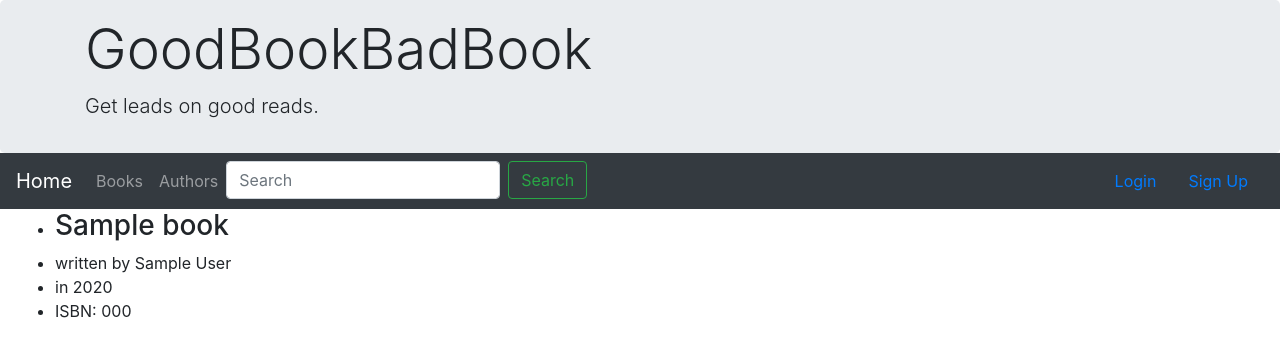
After one commit to kevinhynes/goodbookbadbook, a Flask app: template templates/book.html in a window 1280 px wide. The commit adds this page. Shown: the top 357 px of the page. Run offline with Flask 2, Linux system fonts and the light colour scheme; the template is opened without the code that fills it: most values are stand-ins (such as "Sample title", 1, 10 or a date in 2020); some libraries are stand-ins or nearby versions.

```diff
--- a/application.py
+++ b/application.py
@@ -10,8 +10,11 @@ app = Flask(__name__)
 
 
 # Check for environment variable
-if not os.getenv("DATABASE_URL"):
-    raise RuntimeError("DATABASE_URL is not set")
+# if not os.getenv("DATABASE_URL"):
+#     raise RuntimeError("DATABASE_URL is not set")
+
+DATABASE_URL = "postgres://xqmbmqkcvpavvs:17f6f6f690bb777e4d484e3ee441e3b4d8c88591d239a9beb49aca4599863b97@ec2-52-70-15-120.compute-1.amazonaws.com:5432/dfg72kp1ckutig"
+app.config["DATABASE_URL"] = DATABASE_URL
 
 # Configure session to use filesystem
 app.config["SESSION_PERMANENT"] = False
@@ -19,13 +22,15 @@ app.config["SESSION_TYPE"] = "filesystem"
 Session(app)
 
 # Set up database
-engine = create_engine(os.getenv("DATABASE_URL"))
+# engine = create_engine(os.getenv("DATABASE_URL"))
+engine = create_engine(DATABASE_URL)
 db = scoped_session(sessionmaker(bind=engine))
 
 
 def login_required(route_func):
     @functools.wraps(route_func)  # returns wrapper as route_func (?).
     def wrapper(*args, **kwargs):
+        print(f"wrapper flashes: {session.get('_flashes', [])}", flush=True)
         if "logged_in" in session:
             return route_func(*args, **kwargs)
         else:
@@ -36,22 +41,38 @@ def login_required(route_func):
 
 @app.route("/")
 def index():
+    print(f"index flashes: {session.get('_flashes', [])}", flush=True)
     return render_template("index.html", logged_in=session.get("logged_in", False))
 
+
 @app.route("/main")
+@login_required
 def main():
+    print(f"main flashes: {session.get('_flashes', [])}", flush=True)
     return render_template("main.html", logged_in=session.get("logged_in", False))
+
 
 @app.route("/books")
 @login_required  # calls wrapper() with arguments to books().
 def books():
+    print(f"books flashes: {session.get('_flashes', [])}", flush=True)
     books = db.execute("SELECT * from Books").fetchall()
     return render_template("books.html", books=books, logged_in=session.get("logged_in", False))
+
+
+@app.route("/books/<int:book_id>")
+@login_required  # calls wrapper() with arguments to books().
+def book(book_id):
+    print(f"book flashes: {session.get('_flashes', [])}", flush=True)
+    book = db.execute("SELECT * from Books WHERE id = :book_id", {"book_id": book_id}).fetchone()
+    print(f"book() /books/book_id {book}", flush=True)
+    return render_template("book.html", book=book, logged_in=session.get("logged_in", False))
 
 
 @app.route("/authors")
 @login_required  # calls wrapper() with arguments to authors().
 def authors():
+    print(f"authors flashes: {session.get('_flashes', [])}", flush=True)
     books = db.execute("SELECT * from Books").fetchall()
     return render_template("authors.html", books=books, logged_in=session.get("logged_in", False))
 
@@ -61,11 +82,10 @@ def signup():
     username = request.form.get("username")
     pwd = request.form.get("pwd")
     repeat_pwd = request.form.get("repeat_pwd")
+    print(f"signup flashes: {session.get('_flashes', [])}", flush=True)
     if request.method == "POST":
-        print(f"POST {username}", flush=True)
         if validate_registration(username, pwd, repeat_pwd):
             hash = generate_password_hash(pwd)
-            print(f"registration validated {username, pwd, hash}", flush=True)
             db.execute("INSERT INTO Users(Username, Hash) VALUES (:username, :hash)",
                        {"username": username, "hash": hash})
             db.commit()
@@ -77,7 +97,7 @@ def signup():
 def validate_registration(username, pwd, repeat_pwd):
     existing_user = db.execute("SELECT * from Users WHERE Username = :username",
                                {"username": username}).fetchone()
-    print(f"validate_registration {existing_user}")
+    print(f"validate_registration flashes: {session.get('_flashes', [])}", flush=True)
     if existing_user:
         flash("Username unavailable.", category="error")
         return False
@@ -97,26 +117,28 @@ def validate_registration(username, pwd, repeat_pwd):
 def login():
     username = request.form.get("username")
     pwd = request.form.get("pwd")
+    print(f"login flashes: {session.get('_flashes', [])}", flush=True)
+
     if request.method == "POST":
         existing_user = db.execute("SELECT * from Users WHERE Username = :username",
                                    {"username": username}).fetchone()
-        print(f"login() POST, existing_user: {existing_user}", flush=True)
         if not existing_user:
             flash("No user found. Please sign up first.", category="error")
             return redirect(url_for('signup'))
         if not check_password_hash(existing_user.hash, pwd):
             flash("Incorrect password.", category="error")
+            return
         else:
             session["logged_in"] = True
             flash("Login successful. Thank you for using GoodBookBadBook.", category="success")
-            print(f"login() POST")
             return redirect(url_for('main'))
     return render_template("login.html")
 
 
 @app.route("/logout")
 def logout():
-    session.pop("_flashes", None)
+    # session.pop("_flashes", None)
+    print(f"logout flashes: {session.get('_flashes', [])}", flush=True)
     session.pop("logged_in", None)
     flash("You have successfully been logged out. Come back soon!", category="success")
     return render_template("logout.html", logged_in=session.get("logged_in", False))
--- /dev/null
+++ b/templates/book.html
@@ -0,0 +1,17 @@
+{% extends "layout.html" %}
+
+{% block title %}
+    Book
+{% endblock %}
+
+{% block body %}
+  <div class="container-fluid">
+    <ul>
+      <li><h3>{{ book.title }}</h3></li>
+      <li>written by {{ book.author }}</li>
+      <li>in {{ book.year }}</li>
+      <li>ISBN: {{ book.isbn }}</li>
+
+    </ul>
+  </div>
+{% endblock %}
--- a/templates/books.html
+++ b/templates/books.html
@@ -9,7 +9,7 @@
     <ul>
       {% for book in books %}
         <li>
-          <a href="#">{{ book.title }}</a>
+          <a href="{{ url_for("book", book_id=book.id) }}">{{ book.title }}</a>
         </li>
       {% endfor %}
     </ul>
--- a/templates/layout.html
+++ b/templates/layout.html
@@ -47,8 +47,8 @@
             </form>
           </li>
         </ul>
-{#        {% block user_tools %}#}
-{#        {% endblock %}#}
+
+{#      Log In / Sign Up / Log Out#}
       {% if not logged_in %}
         <a class="nav-link ml-auto" href="{{ url_for('login') }}">Login</a>
         <a class="nav-link" href="{{ url_for('signup') }}">Sign Up</a>
```
Also changed, not shown: README.md.
